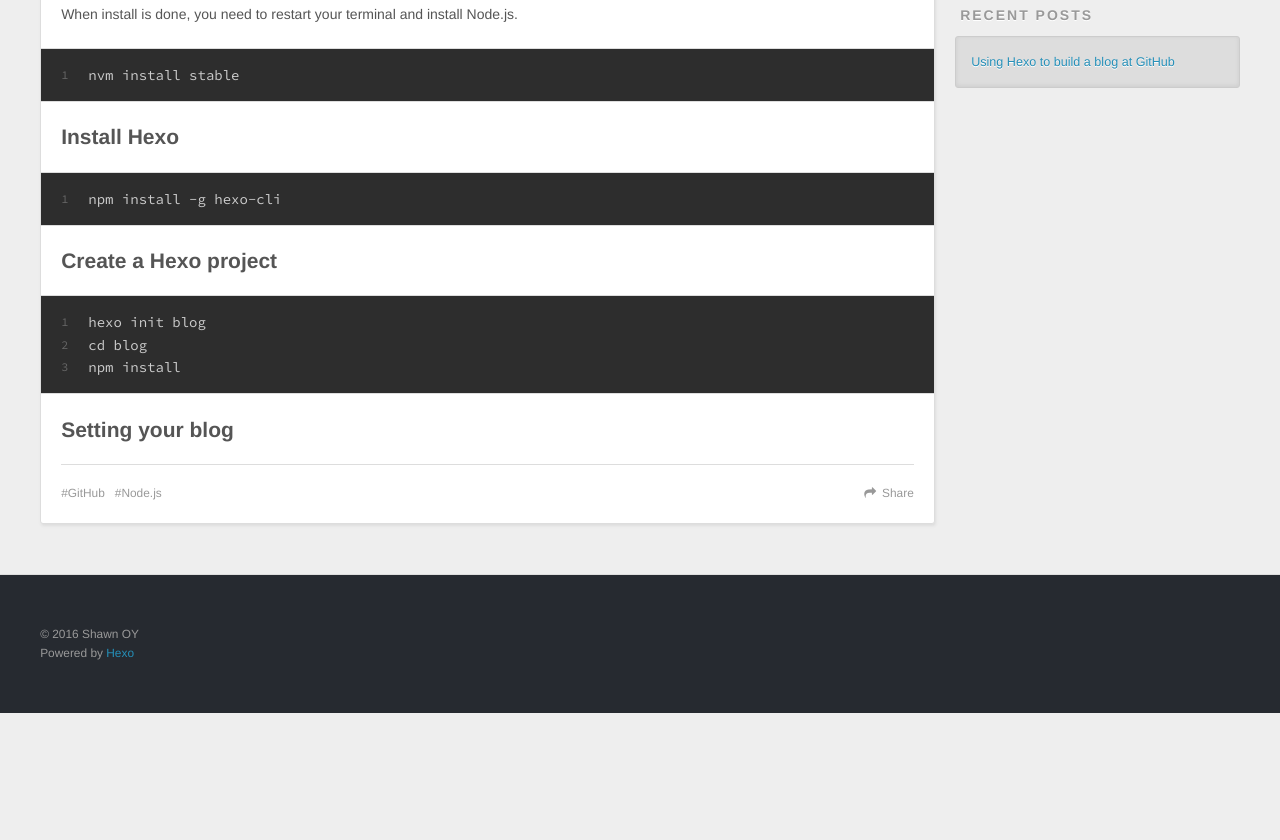
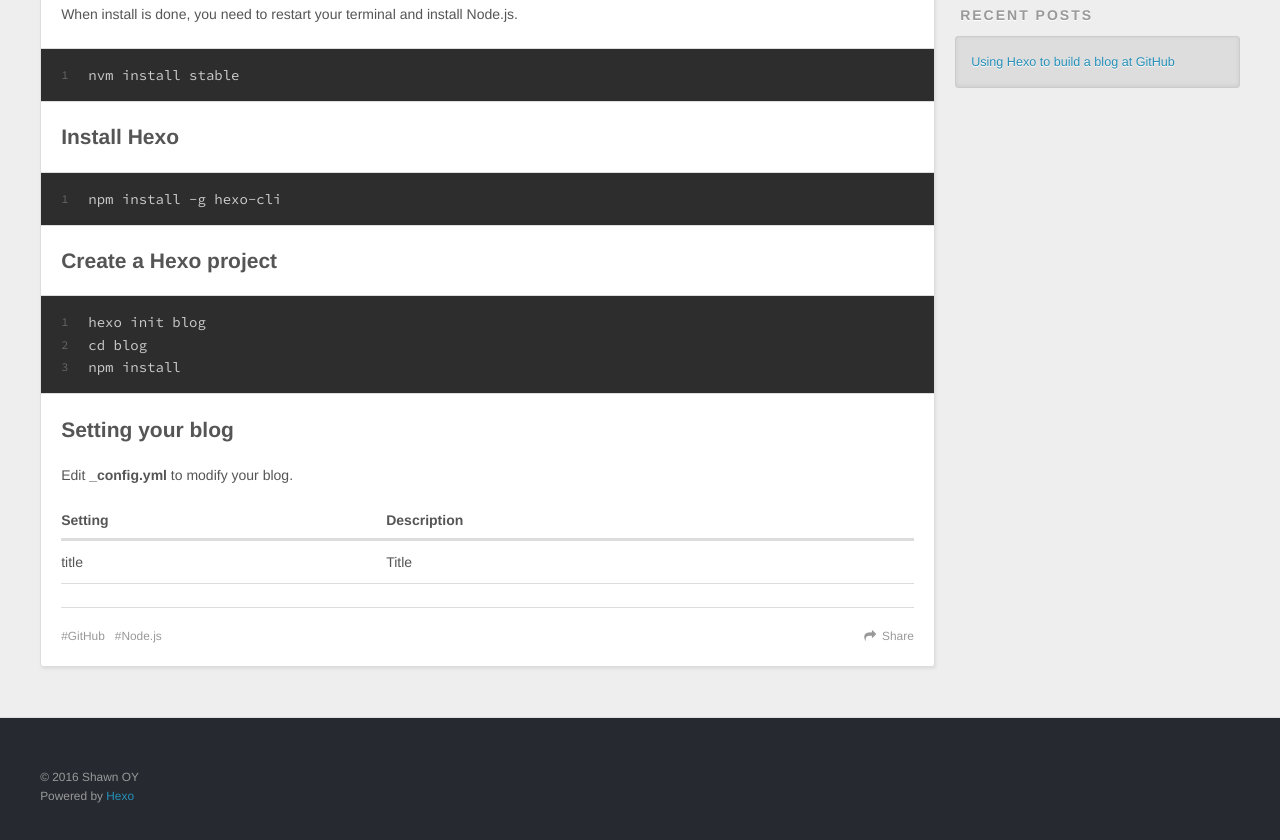
Before and after one commit to 0x427567/0x427567.github.io, a plain HTML site: page 2016/08/04/Using-Hexo-to-build-a-blog-at-GitHub/index.html in a window 1280 px wide. Shown: the part 755-1595 px from the top of the page. Before the commit the page ends 1468 px from the top, so only its background shows below. Drawn offline with nearby package versions, Linux system fonts and the light colour scheme.

Commit message:
Site updated: 2016-08-04 22:54:57

```diff
--- a/2016/08/04/Using-Hexo-to-build-a-blog-at-GitHub/index.html
+++ b/2016/08/04/Using-Hexo-to-build-a-blog-at-GitHub/index.html
@@ -13,7 +13,7 @@ Create a new repository for blogFirst thing first, you need create a repository
 <meta property="og:site_name" content="0x427567">
 <meta property="og:description" content="Hexo is a fast, simple and powerful blog framework, it’s powered by Node.js, you can deploy your blog to GitHub Pages.
 Create a new repository for blogFirst thing first, you need create a repository f">
-<meta property="og:updated_time" content="2016-08-04T14:37:49.000Z">
+<meta property="og:updated_time" content="2016-08-04T14:54:52.000Z">
 <meta name="twitter:card" content="summary">
 <meta name="twitter:title" content="Using Hexo to build a blog at GitHub">
 <meta name="twitter:description" content="Hexo is a fast, simple and powerful blog framework, it’s powered by Node.js, you can deploy your blog to GitHub Pages.
@@ -113,7 +113,22 @@ ga('send', 'pageview');
 <figure class="highlight plain"><table><tr><td class="gutter"><pre><div class="line">1</div></pre></td><td class="code"><pre><div class="line">nvm install stable</div></pre></td></tr></table></figure>
 <h2 id="Install-Hexo"><a href="#Install-Hexo" class="headerlink" title="Install Hexo"></a>Install Hexo</h2><figure class="highlight plain"><table><tr><td class="gutter"><pre><div class="line">1</div></pre></td><td class="code"><pre><div class="line">npm install -g hexo-cli</div></pre></td></tr></table></figure>
 <h2 id="Create-a-Hexo-project"><a href="#Create-a-Hexo-project" class="headerlink" title="Create a Hexo project"></a>Create a Hexo project</h2><figure class="highlight plain"><table><tr><td class="gutter"><pre><div class="line">1</div><div class="line">2</div><div class="line">3</div></pre></td><td class="code"><pre><div class="line">hexo init blog</div><div class="line">cd blog</div><div class="line">npm install</div></pre></td></tr></table></figure>
-<h2 id="Setting-your-blog"><a href="#Setting-your-blog" class="headerlink" title="Setting your blog"></a>Setting your blog</h2>
+<h2 id="Setting-your-blog"><a href="#Setting-your-blog" class="headerlink" title="Setting your blog"></a>Setting your blog</h2><p>Edit <strong>_config.yml</strong> to modify your blog.</p>
+<table>
+<thead>
+<tr>
+<th>Setting</th>
+<th>Description</th>
+</tr>
+</thead>
+<tbody>
+<tr>
+<td>title</td>
+<td>Title</td>
+</tr>
+</tbody>
+</table>
+
 
     </div>
     <footer class="article-footer">
```
Also changed, not shown: atom.xml (+18 -3 lines), index.html (+16 -1 lines).
